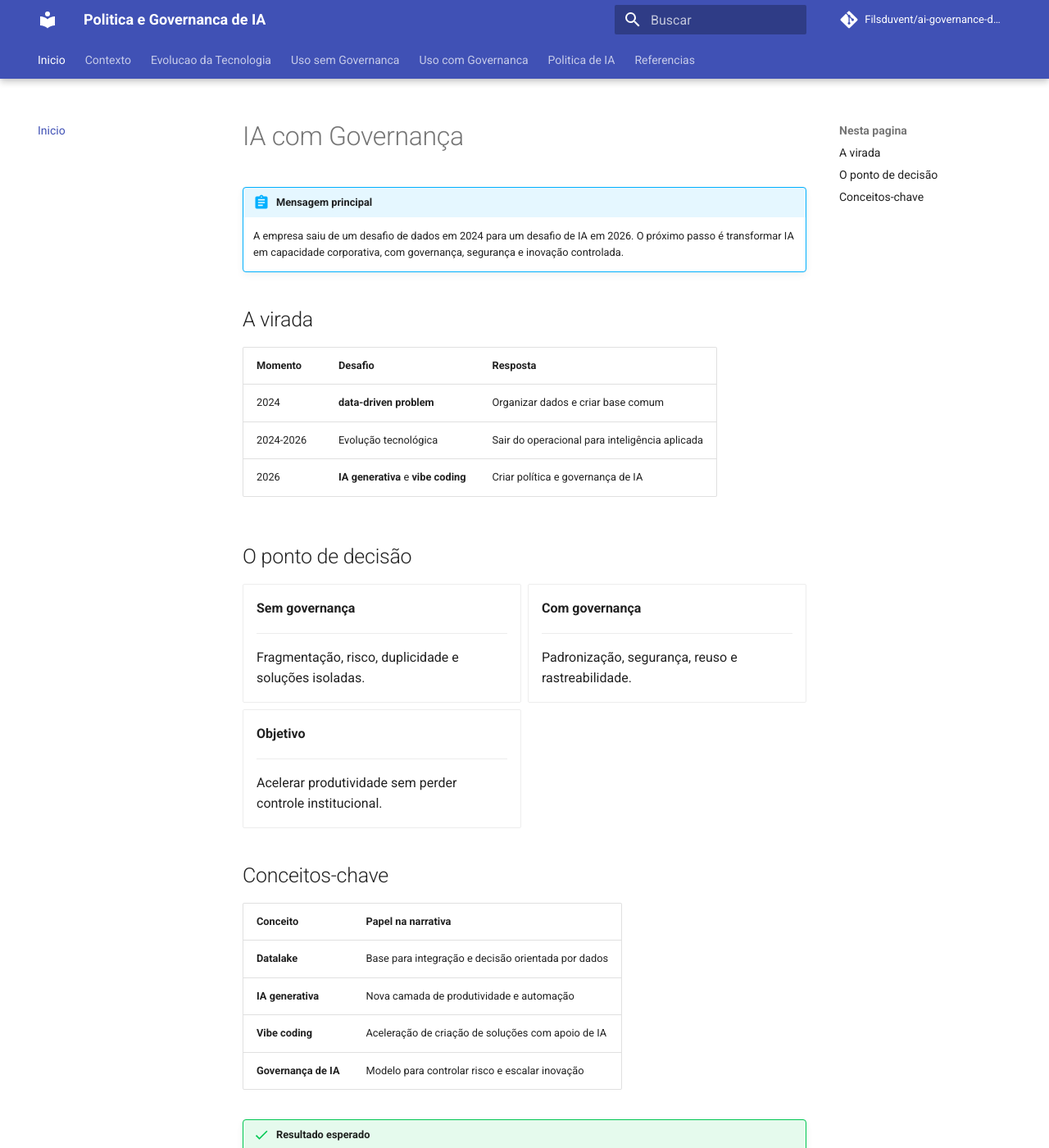
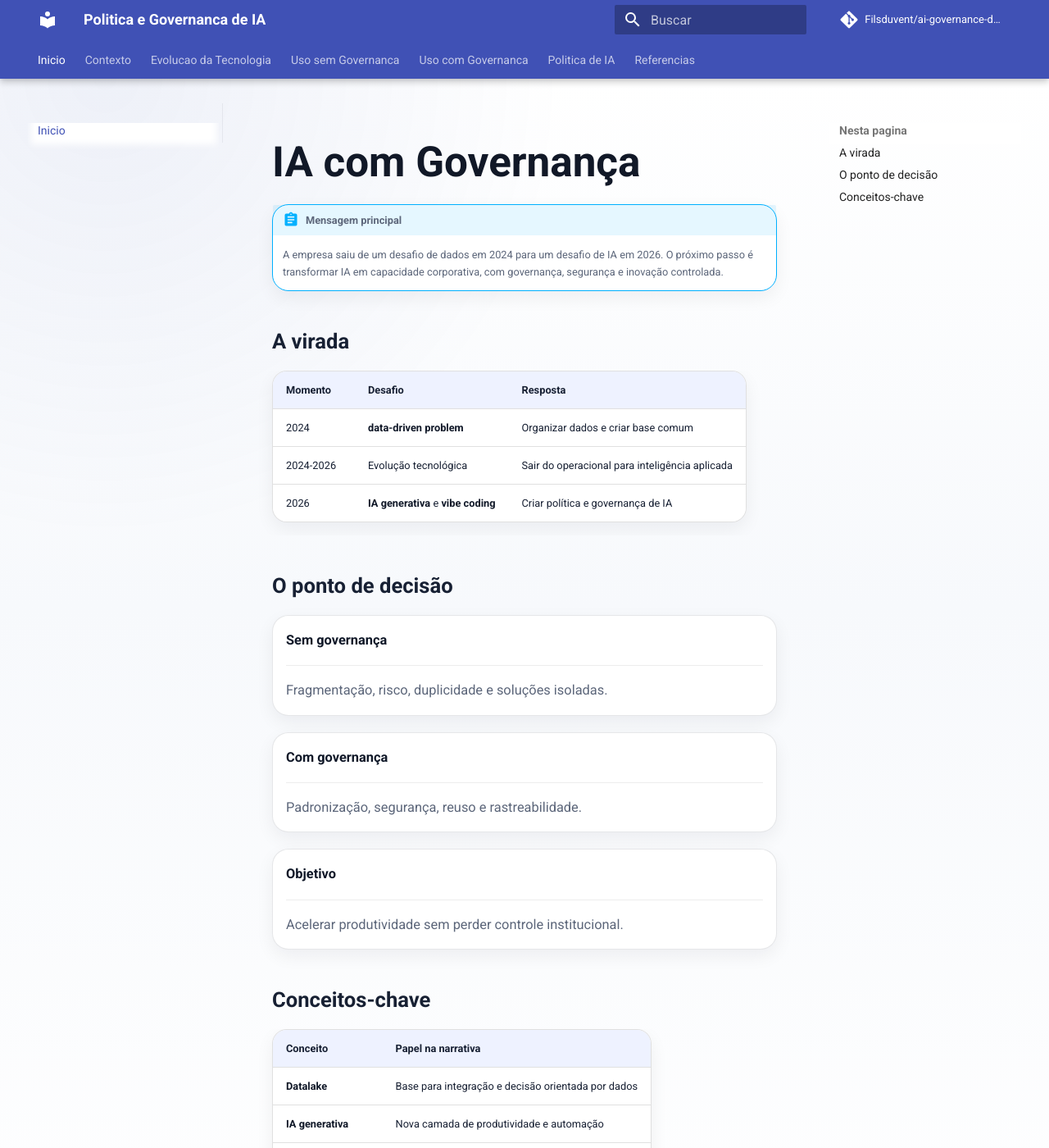
Before and after one commit to Filsduvent/ai-governance-docs, an MkDocs documentation site: the page built from docs/index.md, in a window 1280 px wide and 1400 px high. Shown: the whole window at 82% size. Built offline with MkDocs 1.6.1 and Material for MkDocs 9.7.7, drawn with Linux system fonts in a browser that asks for light colours; comment, search, counter and statistics services are not loaded.

Commit message:
Add executive presentation CSS

```diff
--- /dev/null
+++ b/docs/stylesheets/extra.css
@@ -0,0 +1,235 @@
+:root {
+  --exec-bg: #f7f9fc;
+  --exec-surface: #ffffff;
+  --exec-border: rgba(15, 23, 42, 0.1);
+  --exec-text: #172033;
+  --exec-muted: #5c667a;
+  --exec-primary: #2446a8;
+  --exec-primary-soft: #e9eefc;
+  --exec-risk: #b42318;
+  --exec-risk-soft: #fff1f0;
+  --exec-governance: #087443;
+  --exec-governance-soft: #ecfdf3;
+  --exec-shadow: 0 14px 35px rgba(15, 23, 42, 0.08);
+  --exec-shadow-soft: 0 8px 22px rgba(15, 23, 42, 0.06);
+}
+
+.md-main {
+  background:
+    radial-gradient(circle at 10% 0%, rgba(36, 70, 168, 0.08), transparent 28rem),
+    linear-gradient(180deg, #ffffff 0%, var(--exec-bg) 42%, #ffffff 100%);
+}
+
+.md-content {
+  color: var(--exec-text);
+}
+
+.md-content__inner {
+  max-width: 1180px;
+  margin: 0 auto;
+  padding-top: 1.8rem;
+}
+
+.md-typeset {
+  font-size: 0.82rem;
+  line-height: 1.65;
+}
+
+.md-typeset h1 {
+  max-width: 980px;
+  margin-bottom: 1.2rem;
+  color: #111827;
+  font-size: clamp(2rem, 4vw, 3.4rem);
+  font-weight: 800;
+  letter-spacing: 0;
+  line-height: 1.08;
+}
+
+.md-typeset h2 {
+  margin-top: 2.2rem;
+  color: #172033;
+  font-weight: 750;
+  letter-spacing: 0;
+}
+
+.md-typeset h3 {
+  color: #24304a;
+  font-weight: 700;
+}
+
+.md-typeset p,
+.md-typeset li {
+  color: var(--exec-muted);
+}
+
+.md-typeset strong {
+  color: #101828;
+  font-weight: 750;
+}
+
+.md-typeset blockquote {
+  border-left: 0.24rem solid var(--exec-primary);
+  background: rgba(36, 70, 168, 0.06);
+  border-radius: 0.8rem;
+  box-shadow: var(--exec-shadow-soft);
+  color: #1f2a44;
+}
+
+.md-typeset table:not([class]) {
+  overflow: hidden;
+  border-radius: 0.9rem;
+  box-shadow: var(--exec-shadow-soft);
+}
+
+.md-typeset table:not([class]) th {
+  background: #eef2ff;
+  color: #172033;
+  font-weight: 750;
+}
+
+.md-typeset table:not([class]) td {
+  background: rgba(255, 255, 255, 0.92);
+}
+
+.md-typeset .admonition,
+.md-typeset details {
+  border: 1px solid var(--exec-border);
+  border-radius: 1rem;
+  box-shadow: var(--exec-shadow-soft);
+}
+
+.md-typeset .admonition-title,
+.md-typeset summary {
+  font-weight: 750;
+}
+
+.md-typeset .grid.cards > ul,
+.md-typeset .grid.cards {
+  gap: 1rem;
+}
+
+.md-typeset .grid.cards > ul > li,
+.md-typeset .grid.cards > .card,
+.md-typeset .exec-card {
+  border: 1px solid var(--exec-border);
+  border-radius: 1rem;
+  background: var(--exec-surface);
+  box-shadow: var(--exec-shadow-soft);
+  transition: transform 160ms ease, box-shadow 160ms ease, border-color 160ms ease;
+}
+
+.md-typeset .grid.cards > ul > li:hover,
+.md-typeset .grid.cards > .card:hover,
+.md-typeset .exec-card:hover {
+  transform: translateY(-2px);
+  border-color: rgba(36, 70, 168, 0.28);
+  box-shadow: var(--exec-shadow);
+}
+
+.exec-hero {
+  margin: 1.2rem 0 2rem;
+  padding: clamp(1.4rem, 4vw, 3rem);
+  border: 1px solid rgba(36, 70, 168, 0.18);
+  border-radius: 1.4rem;
+  background:
+    linear-gradient(135deg, rgba(36, 70, 168, 0.95), rgba(12, 33, 82, 0.94)),
+    #17317c;
+  color: #ffffff;
+  box-shadow: var(--exec-shadow);
+}
+
+.exec-hero h1,
+.exec-hero h2,
+.exec-hero p {
+  color: #ffffff;
+}
+
+.exec-hero p {
+  max-width: 760px;
+  font-size: 1.05rem;
+  opacity: 0.9;
+}
+
+.exec-card {
+  padding: 1rem 1.1rem;
+}
+
+.exec-card h3,
+.exec-card h4 {
+  margin-top: 0;
+  margin-bottom: 0.45rem;
+}
+
+.exec-comparison-grid {
+  display: grid;
+  grid-template-columns: repeat(2, minmax(0, 1fr));
+  gap: 1rem;
+  margin: 1.2rem 0;
+}
+
+.exec-comparison-grid > * {
+  min-width: 0;
+}
+
+.exec-risk,
+.exec-governance,
+.exec-highlight {
+  margin: 1rem 0;
+  padding: 1rem 1.1rem;
+  border-radius: 1rem;
+  box-shadow: var(--exec-shadow-soft);
+}
+
+.exec-risk {
+  border: 1px solid rgba(180, 35, 24, 0.18);
+  background: var(--exec-risk-soft);
+  color: #7a271a;
+}
+
+.exec-governance {
+  border: 1px solid rgba(8, 116, 67, 0.18);
+  background: var(--exec-governance-soft);
+  color: #054f31;
+}
+
+.exec-highlight {
+  border: 1px solid rgba(36, 70, 168, 0.18);
+  background: var(--exec-primary-soft);
+  color: #1b2b66;
+}
+
+.exec-kpi {
+  display: inline-flex;
+  align-items: center;
+  gap: 0.45rem;
+  margin: 0.18rem 0.18rem 0.18rem 0;
+  padding: 0.35rem 0.65rem;
+  border: 1px solid var(--exec-border);
+  border-radius: 999px;
+  background: #ffffff;
+  color: #26344d;
+  font-size: 0.78rem;
+  font-weight: 700;
+  box-shadow: 0 4px 12px rgba(15, 23, 42, 0.05);
+}
+
+@media screen and (min-width: 76.25em) {
+  .md-sidebar--primary {
+    border-right: 1px solid rgba(15, 23, 42, 0.06);
+  }
+
+  .md-content__inner {
+    padding-left: 1.8rem;
+    padding-right: 1.8rem;
+  }
+}
+
+@media screen and (max-width: 60em) {
+  .exec-comparison-grid {
+    grid-template-columns: 1fr;
+  }
+
+  .md-typeset h1 {
+    font-size: 2rem;
+  }
+}
--- a/mkdocs.yml
+++ b/mkdocs.yml
@@ -26,6 +26,9 @@
 plugins:
   - search:
       lang: pt
+
+extra_css:
+  - stylesheets/extra.css
 
 nav:
   - Inicio: index.md
```
